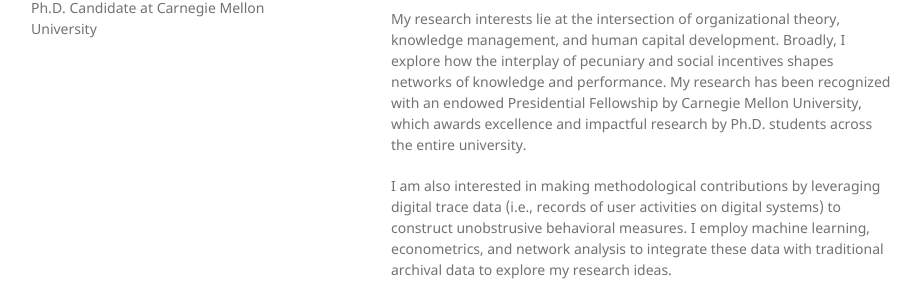
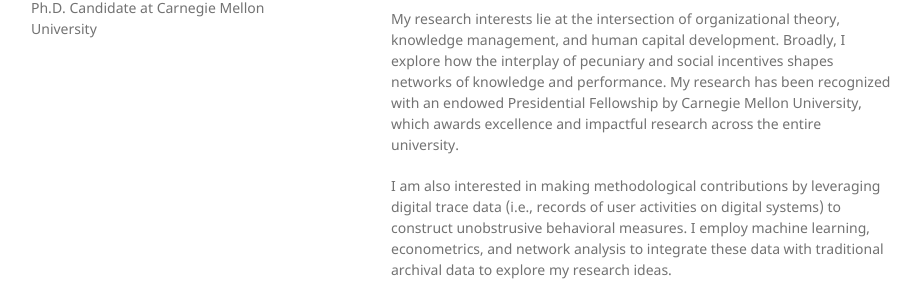
Before and after one commit to saepark/saepark.github.io, a Jekyll site: the page built from index.md, in a window 1280 px wide. Shown: the part 112-415 px from the top of the page, without its empty margins (179-1101 px from the left). Built offline with Jekyll 4.4.1, drawn with Linux system fonts in a browser that asks for light colours; our own code applies the rules of GitHub Pages for plain Markdown files.

Commit message:
Update index.md

```diff
--- a/index.md
+++ b/index.md
@@ -1,6 +1,6 @@
 Welcome! I am a PhD candidate in Organizational Behavior & Theory at Carnegie Mellon University's Tepper School of Business.
 
-My research interests lie at the intersection of organizational theory, knowledge management, and human capital development. Broadly, I explore how the interplay of pecuniary and social incentives shapes networks of knowledge and performance. My research has been recognized with an endowed Presidential Fellowship by Carnegie Mellon University, which awards excellence and impactful research by Ph.D. students across the entire university.
+My research interests lie at the intersection of organizational theory, knowledge management, and human capital development. Broadly, I explore how the interplay of pecuniary and social incentives shapes networks of knowledge and performance. My research has been recognized with an endowed Presidential Fellowship by Carnegie Mellon University, which awards excellence and impactful research across the entire university.
 
 I am also interested in making methodological contributions by leveraging digital trace data (i.e., records of user activities on digital systems) to construct unobstrusive behavioral measures. I employ machine learning, econometrics, and network analysis to integrate these data with traditional archival data to explore my research ideas.
 
```
